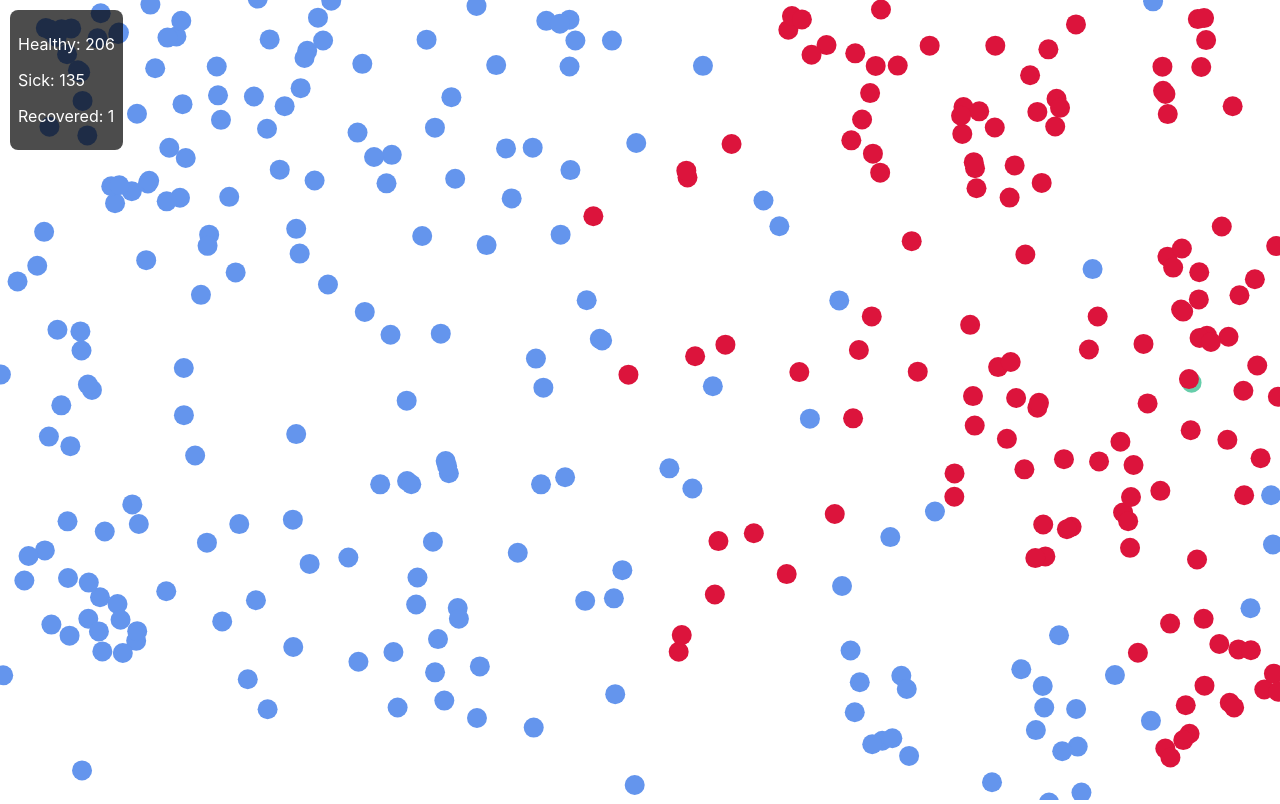
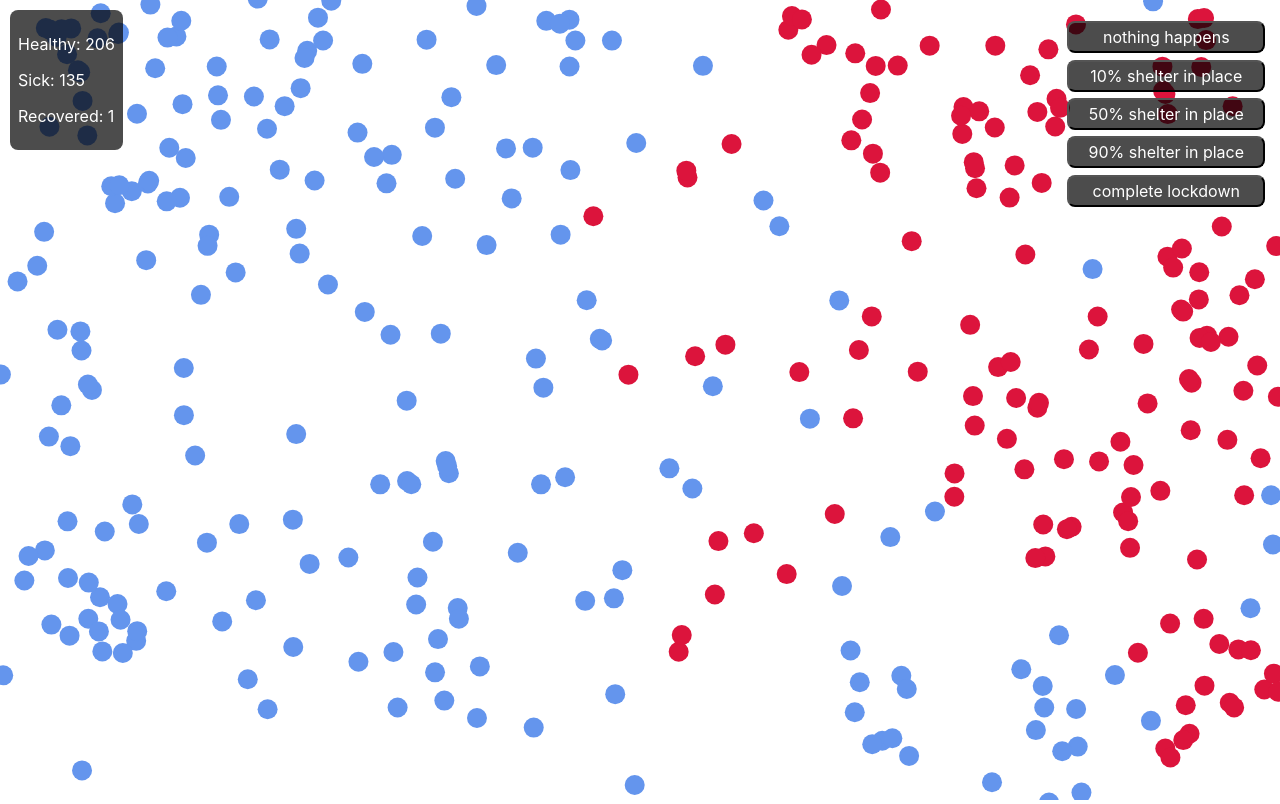
Before and after one commit to andreas-groos/social-distancing, a React (Create React App) app: page / in a window 1280 px wide. Built offline with nearby package versions, Linux system fonts and the light colour scheme.

Commit message:
Buttons for restricting movement

```diff
--- /dev/null
+++ b/src/Buttons.tsx
@@ -0,0 +1,17 @@
+import React, { ReactElement } from 'react'
+
+interface Props {
+  handleClick(peopleMoving: number): void
+}
+
+export default function Buttons({ handleClick }: Props): ReactElement {
+  return (
+    <div id="buttons">
+      <div><button onClick={() => handleClick(100)}>nothing happens</button></div>
+      <div><button onClick={() => handleClick(90)}>10% shelter in place</button></div>
+      <div><button onClick={() => handleClick(50)}>50% shelter in place</button></div>
+      <div><button onClick={() => handleClick(10)}>90% shelter in place</button></div>
+      <div><button onClick={() => handleClick(0)}>complete lockdown</button></div>
+    </div>
+  )
+}
--- a/src/Container.tsx
+++ b/src/Container.tsx
@@ -1,9 +1,9 @@
 import React, { useEffect, useRef, useState, ReactElement } from 'react'
 import StatsComponent from './Stats'
+import Buttons from './Buttons'
 import { select } from 'd3'
 import { processCollisions } from './utils';
 import Person from './Person'
-import { Selection } from 'd3'
 import { Dimensions, Stats } from './types'
 
 const INTERVAL = 10;
@@ -17,6 +17,8 @@ export default function Container({ }: Props): ReactElement {
   const [dimensions, setDimensions] = useState<Dimensions>({ width: 0, height: 0 })
   const [healthStats, setHealthStats] = useState<Stats>({ healthy: 0, sick: 0, recovered: 0 })
   const [persons, setPersons] = useState<Person[] | []>([])
+  const [id, setId] = useState<any>()
+  const [count, setCount] = useState(0)
 
   useEffect(() => {
     if (d3svg && d3svg.current) {
@@ -30,28 +32,53 @@ export default function Container({ }: Props): ReactElement {
         persons.push(new Person(width, height))
       }
       persons[0].infection()
-      // setPersons(p)
       persons.forEach(p => {
         svg.append('circle').attr('cx', p.x).attr('cy', p.y).attr('r', p.r).attr('fill', p.getColor()).attr('id', `p-${p.key}`)
       })
-      setInterval(() => {
-        persons.forEach(p => {
+      setPersons(persons)
+    }
+  }, []);
+
+  useEffect(() => {
+    if (id) {
+      clearInterval(id)
+    }
+    if (d3svg && d3svg.current) {
+      const { height, width } = d3svg.current.getBoundingClientRect()
+      const COUNT = Math.floor(height * width / 3000)
+      setCount(COUNT)
+      let inter = setInterval(() => {
+        persons.forEach((p) => {
           p.move()
           const a = select(`#p-${p.key}`)
           a.attr('cx', p.x).attr('cy', p.y).attr('fill', p.getColor())
+          p.checkStatus()
         })
-
-        for (let i = 0; i < COUNT; i++) {
-          for (let j = 0; j < COUNT; j++) {
-            processCollisions(persons[i], persons[j])
+        for (let k = 0; k <= count; k++) {
+          for (let j = 0; j <= count; j++) {
+            processCollisions(persons[k], persons[j])
           }
         }
-        setPersons(persons)
         const stats = Person.getStats()
         setHealthStats(stats)
       }, INTERVAL)
+      setId(inter)
     }
-  }, []);
+  }, [persons])
+
+  const handleClick = (value: number): void => {
+    let i = 0;
+    const cloned = [...persons]
+    while (i <= count) {
+      if (Math.random() * 100 >= value) {
+        cloned[i].speed = 0
+      } else {
+        cloned[i].speed = 1
+      }
+      i++
+    }
+    setPersons(cloned)
+  }
 
   return (
     <div className="container">
@@ -63,6 +90,7 @@ export default function Container({ }: Props): ReactElement {
         ref={d3svg}
       ></svg>
       <StatsComponent stats={healthStats} />
+      <Buttons handleClick={handleClick} />
     </div >
   )
 }
--- a/src/Person.ts
+++ b/src/Person.ts
@@ -26,7 +26,7 @@ class Person implements IPerson {
     this.speed = 1
     this.key = Person.count
     this.status = 'HEALTHY'
-    this.infected = null
+    this.infected = null // timestamp for infection or null
     Person.count++
     Person.window.height = height
     Person.window.width = width
@@ -37,7 +37,6 @@ class Person implements IPerson {
     this.x += this.vx * this.speed
     this.y += this.vy * this.speed
     this.checkBoundary()
-    this.checkStatus()
   }
 
   infection() {
@@ -47,7 +46,6 @@ class Person implements IPerson {
   }
 
   checkStatus() {
-    // console.log(Person.members)
     if (this.infected) {
       const now = new Date().getTime()
       let timeDifference = now - this.infected
--- a/src/Stats.tsx
+++ b/src/Stats.tsx
@@ -6,7 +6,6 @@ interface Props {
 }
 
 export default function StatsComponent({ stats }: Props): ReactElement {
-  console.log('stats', stats)
   return (
     <div id="stats">
       <p>Healthy: {stats.healthy}</p>
--- a/src/index.css
+++ b/src/index.css
@@ -37,3 +37,29 @@ body {
   border-radius: 0.5rem;
   color: white;
 }
+
+#buttons {
+  position: absolute;
+  top: 10px;
+  right: 10px;
+  padding: 0.5rem;
+  border-radius: 0.5rem;
+  color: white;
+  display: flex;
+  flex-direction: column;
+}
+
+#buttons button {
+  background: rgba(0, 0, 0, 0.7);
+  padding: 0.25rem 1rem;
+  width: 100%;
+  color: white;
+  font-size: 1rem;
+  font-family: -apple-system, BlinkMacSystemFont, "Segoe UI", "Roboto", "Oxygen",
+    "Ubuntu", "Cantarell", "Fira Sans", "Droid Sans", "Helvetica Neue",
+    sans-serif;
+  -webkit-font-smoothing: antialiased;
+  -moz-osx-font-smoothing: grayscale;
+  border-radius: 0.5rem;
+  margin: 0.2rem;
+}
--- a/src/types.ts
+++ b/src/types.ts
@@ -16,7 +16,7 @@ export interface IPerson {
   status: Status
   infected: number | null
   infection(): void
-  move(): void
+  move(percentage: number): void
   checkStatus(): void
 }
 
--- a/src/utils.ts
+++ b/src/utils.ts
@@ -51,20 +51,24 @@ export function checkCollision(person1: IPerson, person2: IPerson): boolean {
 export function processCollisions(person1: IPerson, person2: IPerson) {
   if (person2.key <= person1.key) return;
   if (checkCollision(person1, person2)) {
-    const interX =
-      (person1.x * person2.r + person2.x * person1.r) / (person1.r + person2.r);
-    const interY =
-      (person1.y * person2.r + person2.y * person1.r) / (person1.r + person2.r);
+    // const interX =
+    //   (person1.x * person2.r + person2.x * person1.r) / (person1.r + person2.r);
+    // const interY =
+    //   (person1.y * person2.r + person2.y * person1.r) / (person1.r + person2.r);
     // % 1 prevents speeding up keeping the vector < 1
     const vx1 = (person1.vx + (2 * person2.vx)) % 1
     const vy1 = (person1.vy + (2 * person2.vy)) % 1
     const vx2 = (person2.vx + (2 * person1.vx)) % 1
     const vy2 = (person2.vy + (2 * person1.vy)) % 1
     // Move circles apart so there is no entanglement
-    person1.x += vx1;
-    person1.y += vy1;
-    person2.x += vx2;
-    person2.y += vy2;
+    if (person1.speed !== 0) {
+      person1.x += vx1;
+      person1.y += vy1;
+    }
+    if (person2.speed !== 0) {
+      person2.x += vx2;
+      person2.y += vy2;
+    }
     // Set new vectors
     person1.vx = vx1
     person1.vy = vy1
```
